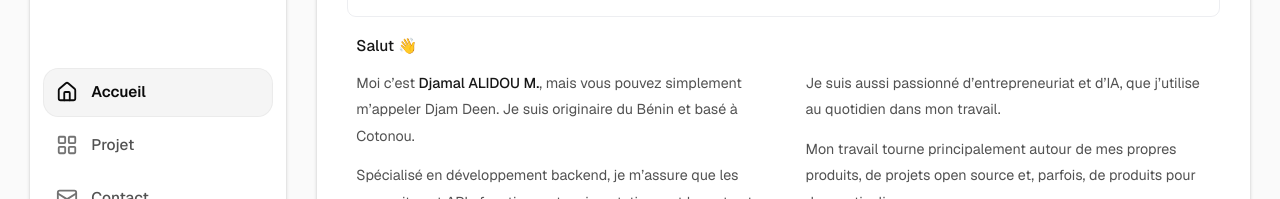
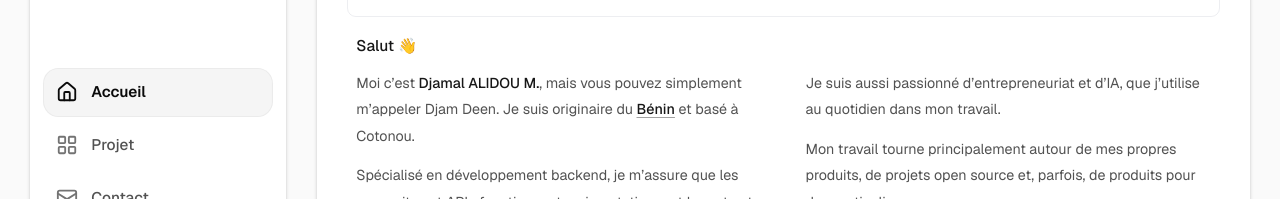
Before and after one commit to djamdeen10/my-portfolio, a React (Vite) app: page / in a window 1280 px wide. Shown: the part 285-484 px from the top of the page. Built offline with nearby package versions, Linux system fonts and the light colour scheme; no server answers.

Commit message:
Accueil : Bénin en lien vers Wikipedia

```diff
--- a/src/pages/home/Intro.jsx
+++ b/src/pages/home/Intro.jsx
@@ -12,8 +12,16 @@ export default function Intro() {
             <span className="font-medium text-neutral-900 dark:text-neutral-100">
               Djamal ALIDOU M.
             </span>
-            , mais vous pouvez simplement m’appeler Djam Deen. Je suis originaire du Bénin et basé
-            à Cotonou.
+            , mais vous pouvez simplement m’appeler Djam Deen. Je suis originaire du{' '}
+            <a
+              href="https://fr.wikipedia.org/wiki/B%C3%A9nin"
+              target="_blank"
+              rel="noreferrer"
+              className="font-medium text-neutral-900 underline decoration-neutral-400 underline-offset-[3px] transition-colors hover:decoration-neutral-900 dark:text-neutral-100 dark:decoration-neutral-500 dark:hover:decoration-neutral-100"
+            >
+              Bénin
+            </a>{' '}
+            et basé à Cotonou.
           </p>
           <p>
             Spécialisé en développement backend, je m’assure que les apps, sites et APIs
```
